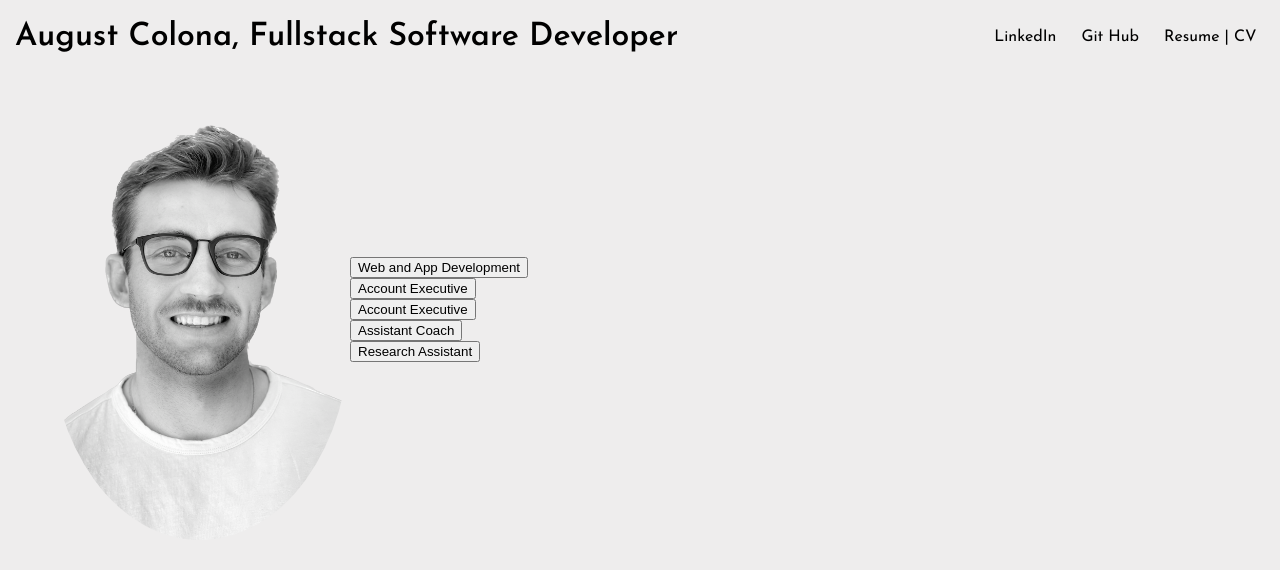
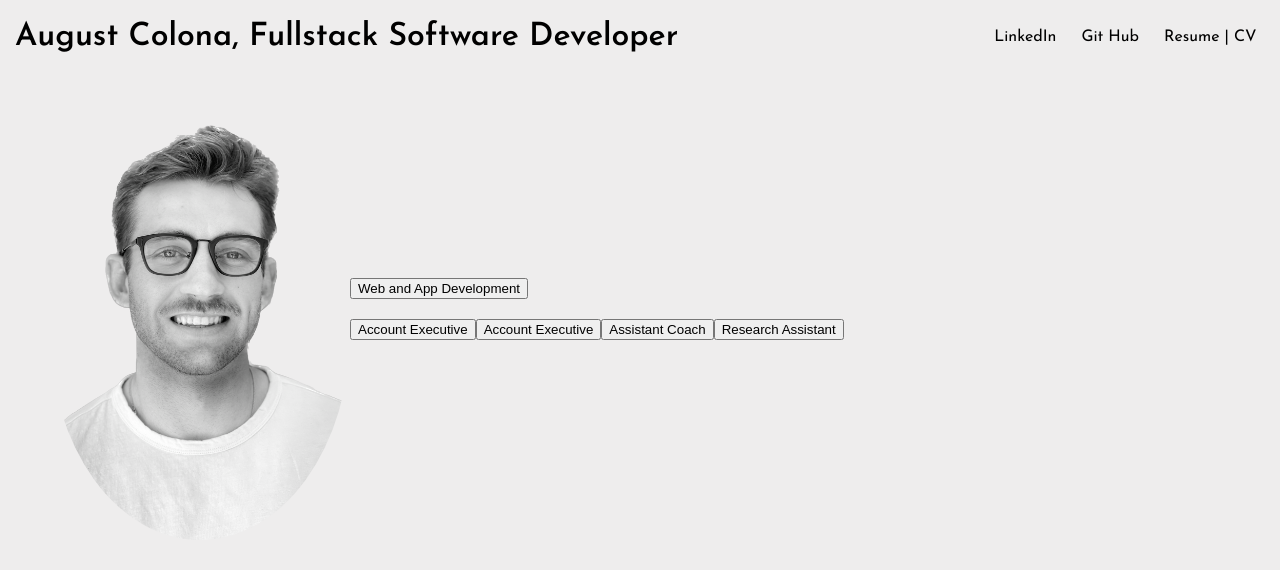
Before and after one commit to augustcolonna/portfolioWebsite, a React (Vite) app: page / in a window 1280 px wide. Shown: the top 570 px of the page. Built offline with nearby package versions, Linux system fonts and the light colour scheme; a web font is replaced by a local one.

Commit message:
figured out button problem, switching computers

```diff
--- a/src/components/Bio.jsx
+++ b/src/components/Bio.jsx
@@ -13,14 +13,23 @@ function Bio() {
 
 	return (
 		<div className="expereience-container">
-			{experienceData.map((experience) => {
+			<button onClick={toggleShowJobDetails} id={'000'}>Web and App Development</button>
+			<div><h2></h2></div>
+			<button>Account Executive</button>
+			<button>Account Executive</button>
+			<button>Assistant Coach</button>
+			<button>Research Assistant</button>
+
+
+
+			{/* {experienceData.map((experience) => {
 				return (
 					<div key={"_id"}>
 						<button onClick={toggleShowJobDetails}>{experience.jobName}</button>
 						<div>{showJobDetails ? "Hide" : ""}</div>
 					</div>
 				);
-			})}
+			})} */}
 		</div>
 	);
 }
```
